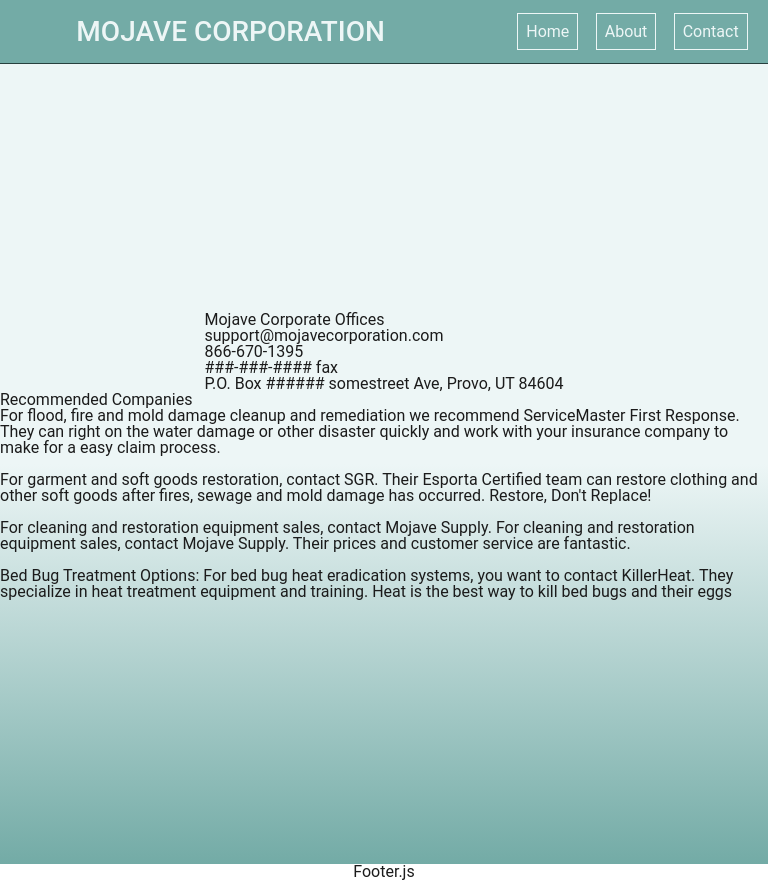
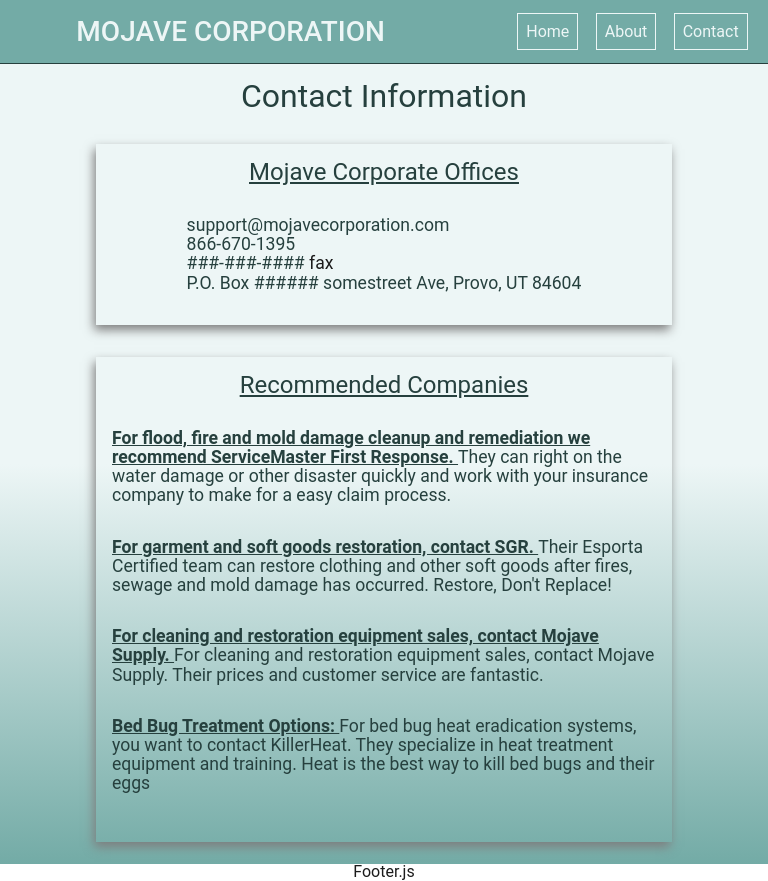
Before and after one commit to JordanOfTroy/MojaveCorp, a React (Create React App) app: page /#/Contact in a window 768 px wide. Built offline with nearby package versions, Linux system fonts and the light colour scheme.

Commit message:
tablet styling for contact done

```diff
--- a/src/App.css
+++ b/src/App.css
@@ -171,7 +171,7 @@
   }
 
   .founders_image {
-    width: 70%;
+    width: 60%;
     height: auto;
     box-shadow: var(--shadow);
     margin-bottom: 2rem;
@@ -197,6 +197,57 @@
 }
 
   /* Contact */
+#contact {
+  position: relative;
+  justify-content: flex-start;
+
+}
+
+#contact > h1 {
+  font-size: 2rem;
+  color: var(--mainColorDark);
+  margin: 1rem;
+}
+
+#contact > section {
+  box-shadow: var(--shadow);
+  padding: 1rem;
+  margin: 1rem;
+  width: 75%;
+  height: auto;
+  position: relative;
+  display: flex;
+  flex-direction: column;
+  justify-content: center;
+  align-items: center;
+}
+
+#contact > section > h1 {
+  margin-bottom: 2rem;
+  font-size: 1.5rem;
+  color: var(--mainColorDark);
+  text-decoration-line: underline;
+}
+
+#contact > section > p, .first_Sentence {
+  color: var(--mainColorDark);
+  font-size: 1.1rem;
+  line-height: 1.2rem;
+}
+
+#contact > section > p {
+  margin-bottom: 1rem;
+}
+
+.first_Sentence {
+  font-weight: bold;
+  text-decoration-line: underline;
+}
+
+.first_Sentence:active {
+  color: var(--mainColor);
+}
+
 
   /* Footer */
   }
@@ -365,6 +416,7 @@
   /* text-indent: 1rem; */
   line-height: 1.2rem;
   letter-spacing: .08rem;
+  margin: 1rem 0rem;
 }
 
 
@@ -374,6 +426,12 @@
   justify-content: flex-start;
   width: 100%;
   height: auto;
+}
+
+#contact > h1 {
+  color: var(--mainColorDark);
+  font-size: 1.5rem;
+  margin: 1rem;
 }
 
 #contact > section {
--- a/src/Components/Contact.js
+++ b/src/Components/Contact.js
@@ -17,6 +17,8 @@
     let address = 'P.O. Box ###### somestreet Ave, Provo, UT 84604'
     return (
       <div id='contact'>
+
+        <h1>Contact Information</h1>
 
         <section className="corporate_info  ">
           <h1>
```
